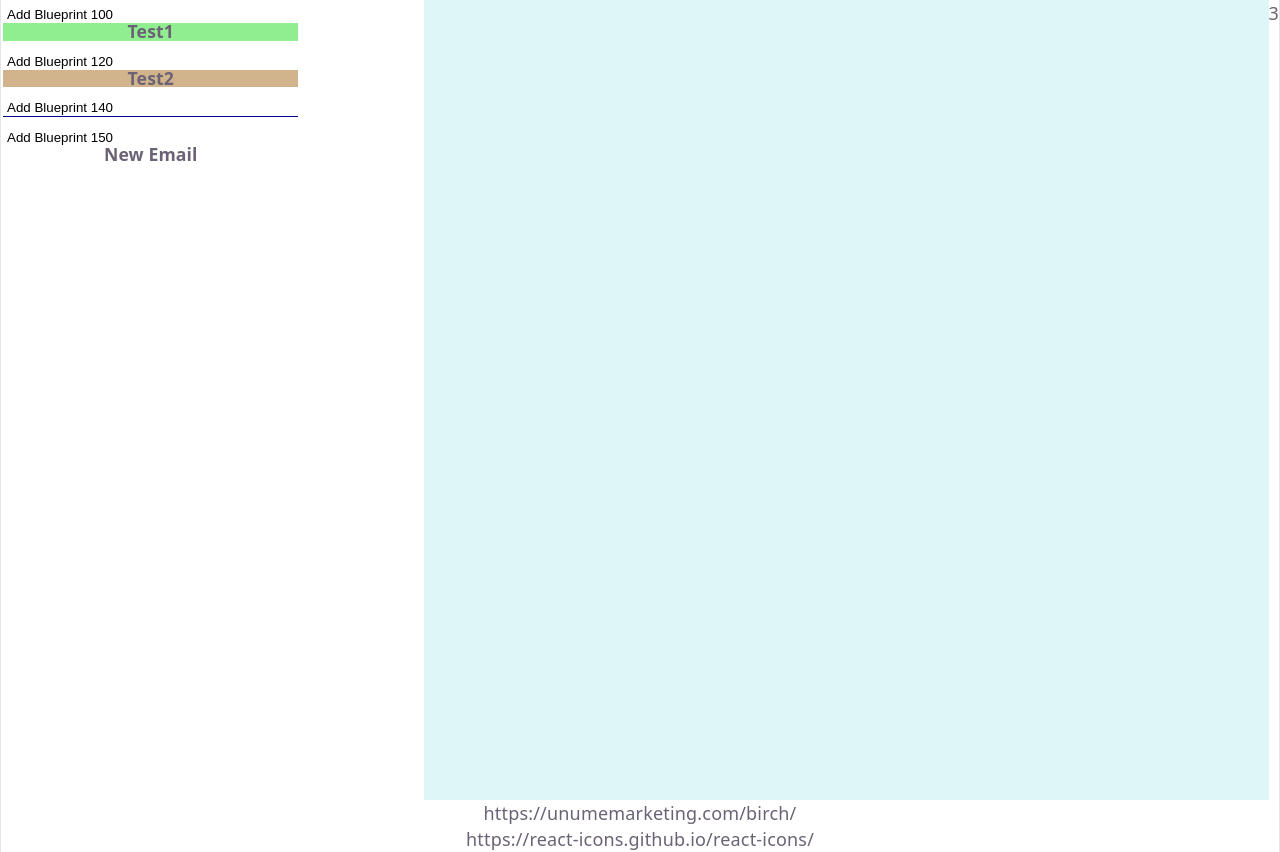
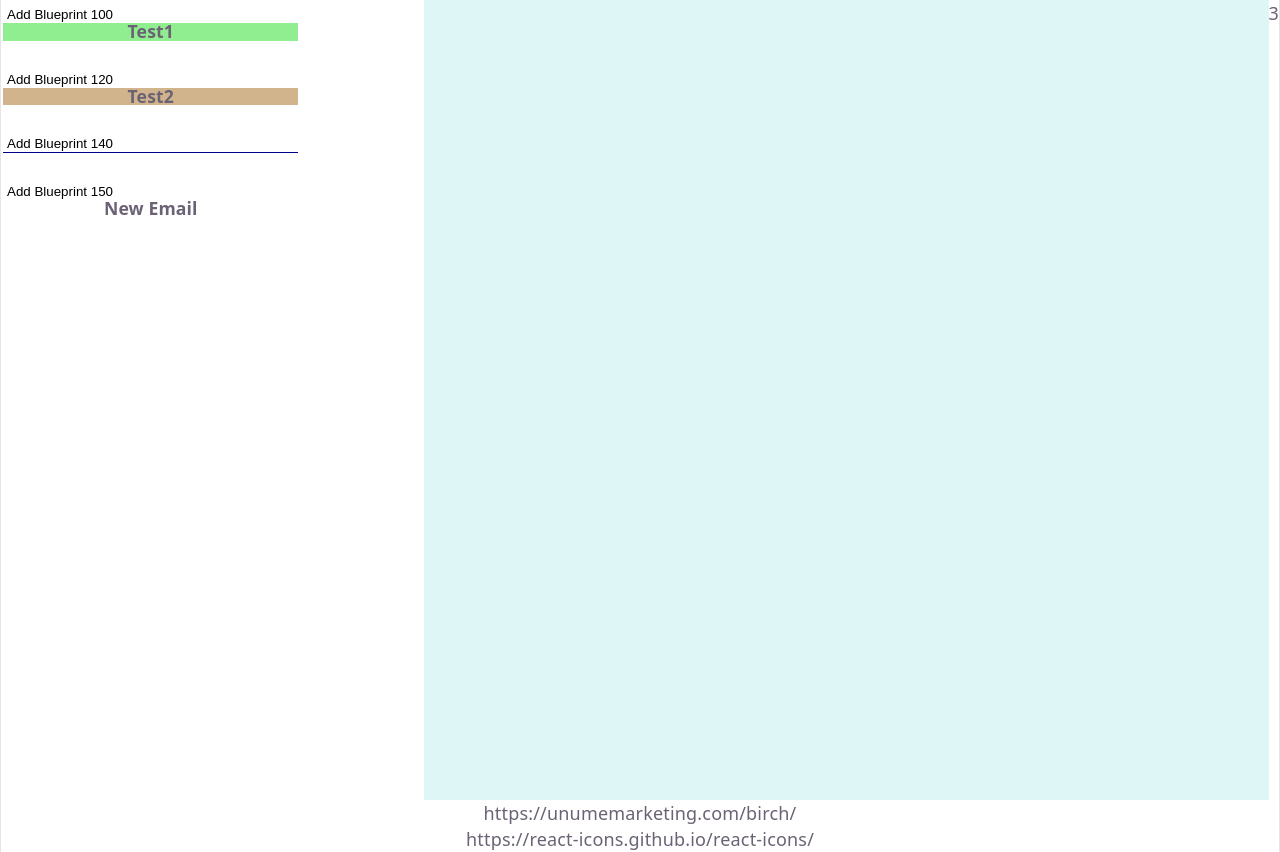
Before and after one commit to townivan/birch2-poc, a React (Vite) app: page / in a window 1280 px wide. Built offline with nearby package versions, Linux system fonts and the light colour scheme.

Commit message:
Update Col_a_left.module.css

```diff
--- a/src/layout/Col_a_left/Col_a_left.module.css
+++ b/src/layout/Col_a_left/Col_a_left.module.css
@@ -1,6 +1,8 @@
 .colLeft {
-    flex: 1;
+  flex: 1;
+  gap: 1rem;
 
-    display: flex;
-    flex-direction: column;
+  display: flex;
+  flex-direction: column;
+  overflow-x: hidden;
 }
```
